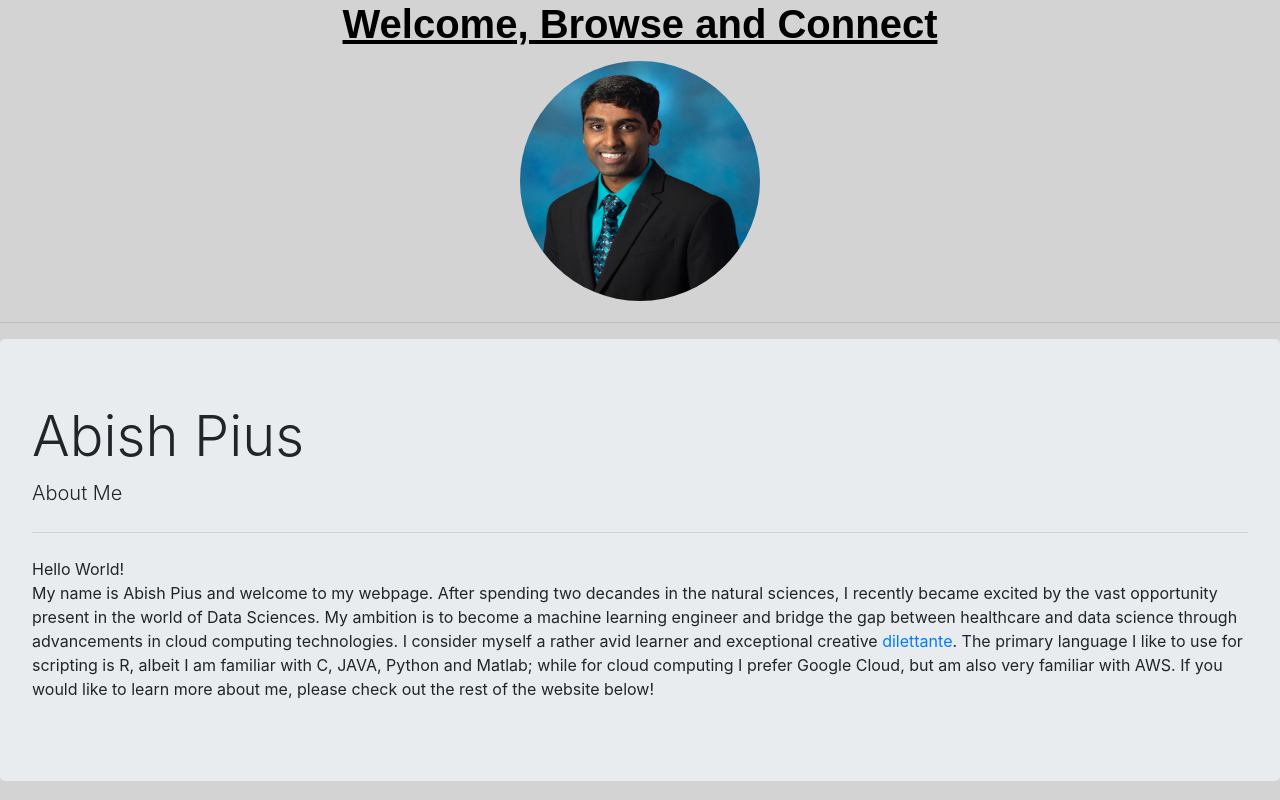
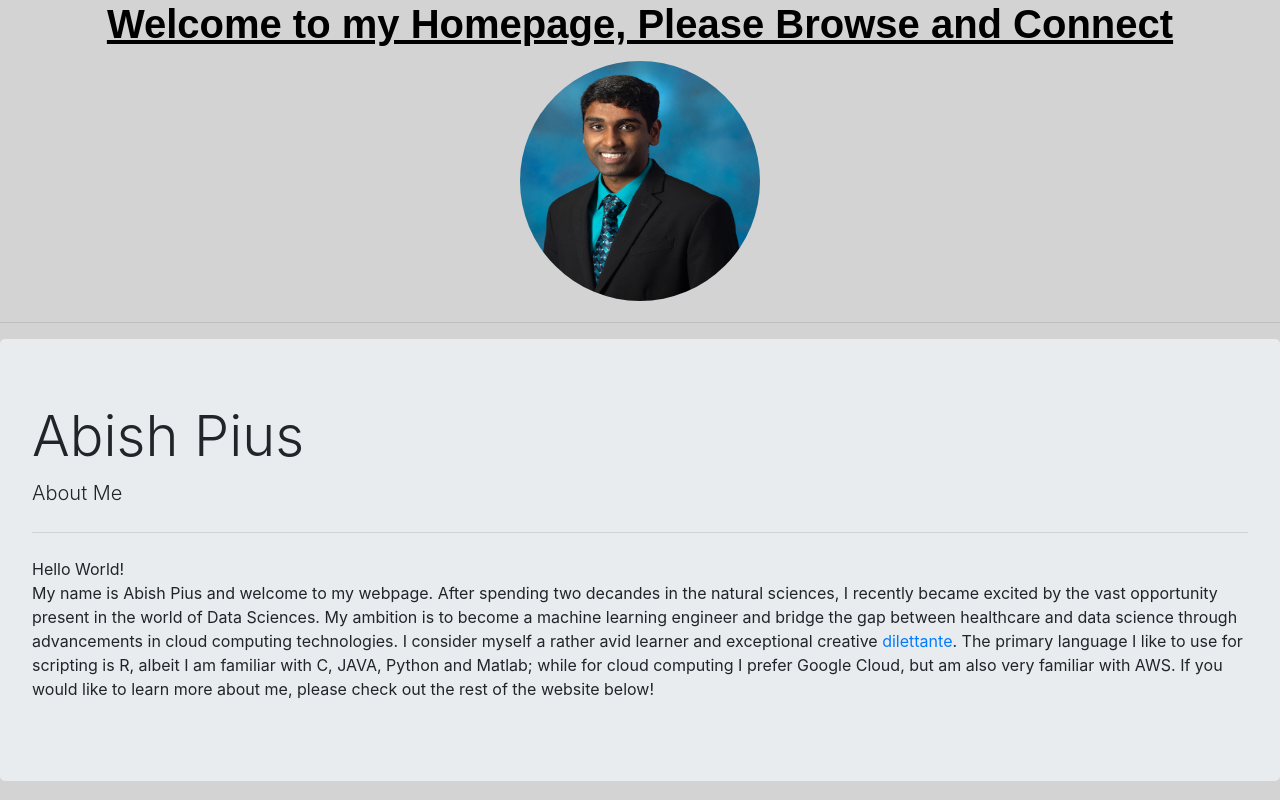
Before and after one commit to abishpius/Abishpius, a plain HTML site: page index.html in a window 1280 px wide. Shown: the top 800 px of the page. Drawn offline with nearby package versions, Linux system fonts and the light colour scheme.

Commit message:
Update index.html

```diff
--- a/index.html
+++ b/index.html
@@ -7,7 +7,7 @@
         <title>Abish Pius</title>
     </head>
     <body>
-        <h1 id="myHeader">Welcome, Browse and Connect</h1></h1>
+        <h1 id="myHeader">Welcome to my Homepage, Please Browse and Connect</h1></h1>
 <img src="080__Abish_Pius_0009asmallsize.jpg" alt="Abish Pius" height = "250" width = "250">
 <hr>
 
```
